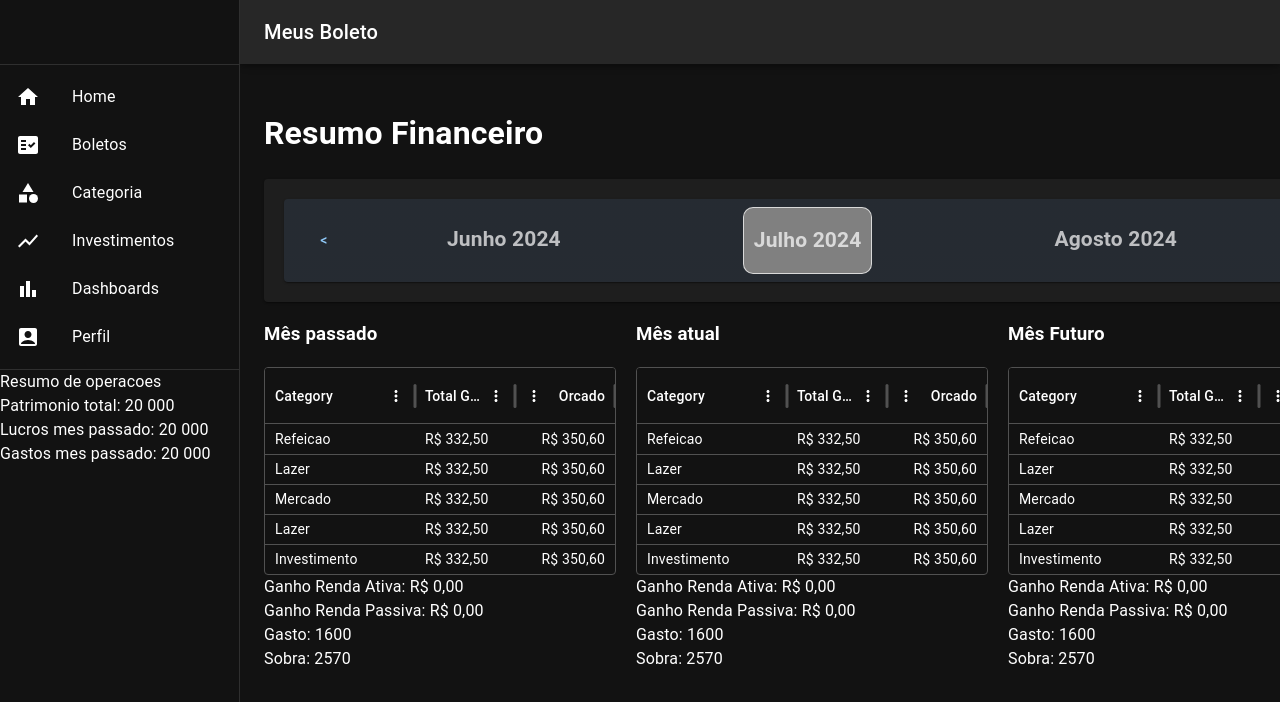
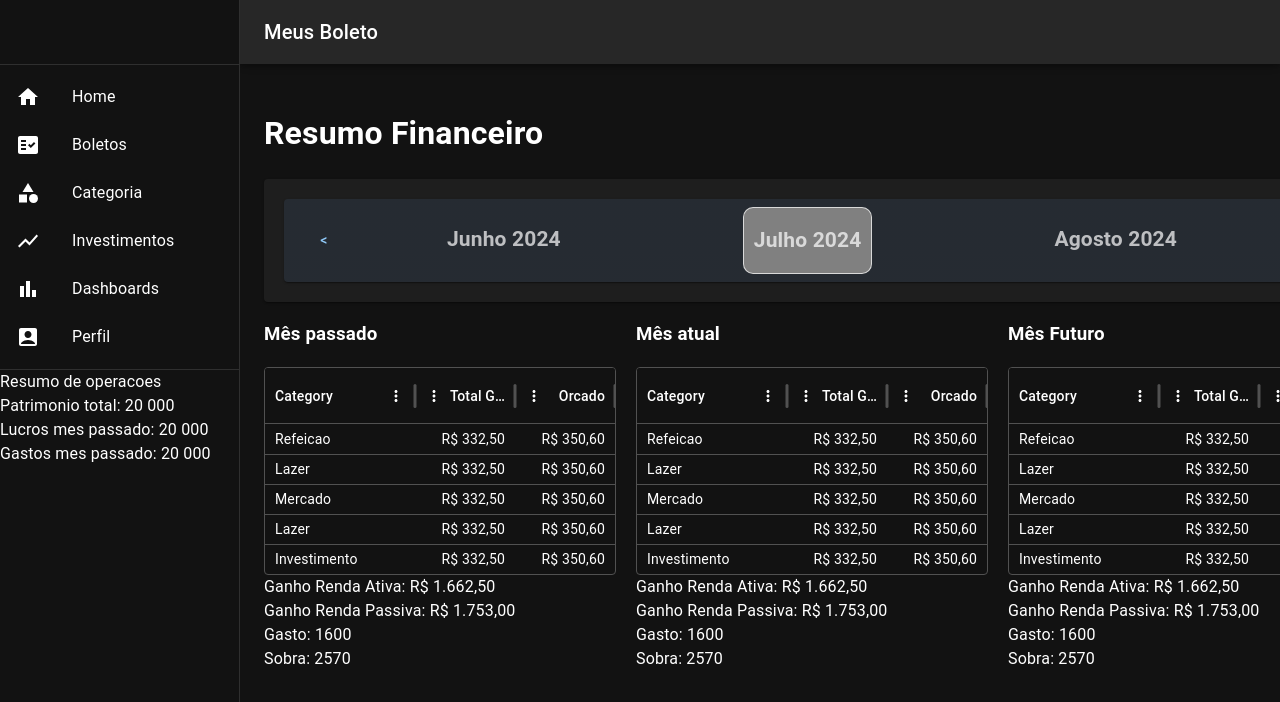
Before and after one commit to mmlodi/meus-boleto-tcc, a React (Create React App) app: page / in a window 1280 px wide. Shown: the top 702 px of the page. Built offline with nearby package versions, Linux system fonts and the light colour scheme; what @mui/x-data-grid-generator would draw is missing.

Commit message:
CORE FUNCIOANDO!!!!!

```diff
--- a/src/components/MainTable/index.js
+++ b/src/components/MainTable/index.js
@@ -22,50 +22,14 @@ const useFakeMutation = () => {
 };
 
 
-// const rows = [
-//   {
-//     id: 1,
-//     name: randomTraderName(),
-//     age: 25,
-//     dateCreated: randomCreatedDate(),
-//     lastLogin: randomUpdatedDate(),
-//   },
-//   {
-//     id: 2,
-//     name: randomTraderName(),
-//     age: 36,
-//     dateCreated: randomCreatedDate(),
-//     lastLogin: randomUpdatedDate(),
-//   },
-//   {
-//     id: 3,
-//     name: randomTraderName(),
-//     age: 19,
-//     dateCreated: randomCreatedDate(),
-//     lastLogin: randomUpdatedDate(),
-//   },
-//   {
-//     id: 4,
-//     name: randomTraderName(),
-//     age: 28,
-//     dateCreated: randomCreatedDate(),
-//     lastLogin: randomUpdatedDate(),
-//   },
-//   {
-//     id: 5,
-//     name: randomTraderName(),
-//     age: 23,
-//     dateCreated: randomCreatedDate(),
-//     lastLogin: randomUpdatedDate(),
-//   },
-// ];
+
 const columns = [
   //{ field: 'id', headerName: 'ID', width: 90 },
   {
     field: 'nomeTransacao',
     headerName: 'Category',
     width: 150,
-    editable: true,
+    //editable: true,
   },
   // {
   //   field: 'tipoTransacao',
@@ -76,8 +40,7 @@ const columns = [
   {
     field: 'valorTransacao',
     headerName: 'Total Gasto',
-    type: 'currency',
-    //width: 110,
+    type: 'number',
     editable: true,
     valueFormatter: (value) =>  {
       return formatToCurrency(value);
@@ -87,10 +50,8 @@ const columns = [
   {
     field: 'valorOrcamento',
     headerName: 'Orcado',
-    description: 'This column has a value getter and is not sortable.',
     type : 'number',
     editable: true,
-    //width: 160,
     valueFormatter: (value) =>  {
       return formatToCurrency(value);
     }
@@ -100,8 +61,9 @@ const columns = [
 
 export default function MainTable({rows, onUpdateValue}) {
 
+  //const [rowsDataGrid, setRowsDataGrid] = React.useState(rows)
 
-  const mutateRow = useFakeMutation();
+  const  mutateRow = useFakeMutation();
 
   const [snackbar, setSnackbar] = React.useState(null);
 
@@ -109,14 +71,24 @@ export default function MainTable({rows, onUpdateValue}) {
 
   const processRowUpdate = React.useCallback(
     async (newRow) => {
-      // Make the HTTP request to save in the backend
-      const response = await mutateRow(newRow);
-      setSnackbar({ children: 'Alterações salvas', severity: 'success' });
-      onUpdateValue(newRow);
-      return response;
+      try {
+        // Make the HTTP request to save in the backend
+        const response = await mutateRow(newRow);
+
+        // Update the parent component state
+        onUpdateValue(response);
+
+        setSnackbar({ children: 'Alterações salvas', severity: 'success' });
+        return response;
+      } catch (error) {
+        handleProcessRowUpdateError(error);
+        throw error; // rethrow the error to keep it bubbling up
+      }
     },
-    [mutateRow],
+    [mutateRow, onUpdateValue],
   );
+
+
 
   const handleProcessRowUpdateError = React.useCallback((error) => {
     setSnackbar({ children: error.message, severity: 'error' });
--- a/src/components/ResumeTable/index.js
+++ b/src/components/ResumeTable/index.js
@@ -1,38 +1,12 @@
 import * as React from 'react';
 import {formatToCurrency} from '../../utils/utils';
-
-
-const rows = [
-  { id: 1, nomeTransacao: 'Total', tipoTransacao: 'Gasto', valorTransacao: 332.50, valorOrcamento: 350.60 },
-  { id: 2, nomeTransacao: 'Debito', tipoTransacao: 'Gasto', valorTransacao: 332.50, valorOrcamento: 350.60 },
-  { id: 3, nomeTransacao: 'Liquido', tipoTransacao: 'Gasto', valorTransacao: 332.50, valorOrcamento: 350.60 },
-];
-
-const columns = [
-  {
-    field: 'nomeTransacao',
-    headerName: 'Nome da Transacao',
-    width: 150,
-  },
-  {
-    field: 'valorTransacao',
-    type: 'number',
-    headerName: 'Valor'
-  },
-  {
-    field: 'valorOrcamento',
-    type: 'number',
-    headerName: 'Orcado'
-  }
-
-];
 
 
 export default function TabelaResumo({updatedRows}) {
 
 
   function sumTransactionValues(rows) {
-    console.log(rows);
+    //console.log(rows);
     const totalValorTransacao = rows.reduce((sum, row) => {
       if (row && row.valorTransacao !== null) {
         return sum + row.valorTransacao;
--- a/src/pages/HomePage/index.js
+++ b/src/pages/HomePage/index.js
@@ -7,103 +7,55 @@ import MainTable from '../../components/MainTable';
 import { Card } from '@mui/material';
 import TabelaResumo from '../../components/ResumeTable';
 
-const Item = styled(Paper)(({ theme }) => ({
-    backgroundColor: theme.palette.mode === 'dark' ? '#1A2027' : '#fff',
-    ...theme.typography.body2,
-    padding: theme.spacing(1),
-    textAlign: 'center',
-    color: theme.palette.text.secondary,
-  }));
-
-  const currentMonthRows = [
-    { id: 1, mes:5, ano: 2024,nomeTransacao: 'Refeicao', tipoTransacao: 'Gasto', valorTransacao: 332.50, valorOrcamento: 350.60 },
-    { id: 2, mes:5, ano: 2024,nomeTransacao: 'Lazer', tipoTransacao: 'Gasto', valorTransacao: 332.50, valorOrcamento: 350.60 },
-    { id: 3, mes:5, ano: 2024,nomeTransacao: 'Mercado', tipoTransacao: 'Gasto', valorTransacao: 332.50, valorOrcamento: 350.60 },
-    { id: 4, mes:5, ano: 2024,nomeTransacao: 'Lazer', tipoTransacao: 'Gasto', valorTransacao: 332.50, valorOrcamento: 350.60 },
-    { id: 5, mes:5, ano: 2024,nomeTransacao: 'Investimento', tipoTransacao: 'Investimento', valorTransacao: 332.50, valorOrcamento: 350.60 },
-    { id: 6, mes: 6 ,ano: 2024,nomeTransacao: 'Refeicao', tipoTransacao: 'Gasto', valorTransacao: 332.50, valorOrcamento: 350.60 },
-    { id: 7, mes: 6 ,ano: 2024,nomeTransacao: 'Lazer', tipoTransacao: 'Gasto', valorTransacao: 332.50, valorOrcamento: 350.60 },
-    { id: 8, mes: 6 ,ano: 2024,nomeTransacao: 'Mercado', tipoTransacao: 'Gasto', valorTransacao: 332.50, valorOrcamento: 350.60 },
-    { id: 9, mes: 6 ,ano: 2024,nomeTransacao: 'Lazer', tipoTransacao: 'Gasto', valorTransacao: 332.50, valorOrcamento: 350.60 },
-    { id: 10, mes: 6 ,ano: 2024,nomeTransacao: 'Investimento', tipoTransacao: 'Investimento', valorTransacao: 332.50, valorOrcamento: 350.60 },
-    { id: 11, mes: 7 ,ano: 2024,nomeTransacao: 'Refeicao', tipoTransacao: 'Gasto', valorTransacao: 332.50, valorOrcamento: 350.60 },
-    { id: 12, mes: 7 ,ano: 2024,nomeTransacao: 'Lazer', tipoTransacao: 'Gasto', valorTransacao: 332.50, valorOrcamento: 350.60 },
-    { id: 13, mes: 7 ,ano: 2024,nomeTransacao: 'Mercado', tipoTransacao: 'Gasto', valorTransacao: 332.50, valorOrcamento: 350.60 },
-    { id: 14, mes: 7 ,ano: 2024,nomeTransacao: 'Lazer', tipoTransacao: 'Gasto', valorTransacao: 332.50, valorOrcamento: 350.60 },
-    { id: 15, mes: 7 ,ano: 2024,nomeTransacao: 'Investimento', tipoTransacao: 'Investimento', valorTransacao: 332.50, valorOrcamento: 350.60 },
-    { id: 16, mes: 8,ano: 2024,nomeTransacao: 'Refeicao', tipoTransacao: 'Gasto', valorTransacao: 332.50, valorOrcamento: 350.60 },
-    { id: 17, mes: 8 ,ano: 2024,nomeTransacao: 'Lazer', tipoTransacao: 'Gasto', valorTransacao: 332.50, valorOrcamento: 350.60 },
-    { id: 18, mes: 8 ,ano: 2024,nomeTransacao: 'Mercado', tipoTransacao: 'Gasto', valorTransacao: 332.50, valorOrcamento: 350.60 },
-    { id: 19, mes: 8 ,ano: 2024,nomeTransacao: 'Lazer', tipoTransacao: 'Gasto', valorTransacao: 332.50, valorOrcamento: 350.60 },
-    { id: 20, mes: 8 ,ano: 2024,nomeTransacao: 'Investimento', tipoTransacao: 'Investimento', valorTransacao: 332.50, valorOrcamento: 350.60 }
-];
-
-
-
-
-
 const HomePage = () => {
 
     const [selectedMonth, setSelectedMonth] = useState( new Date());
-    const [rowToUpdated , setRowToUpdate] = useState(null);
-    const [data , setData] = useState([]);
-
-    useEffect(() =>{
-        filterToMonthFields(currentMonthRows);
-    },[selectedMonth])
-
-
-
-    const filterToMonthFields =  (rows) => {
-        const currentMonth = selectedMonth.getMonth();
-        const updatedData = [
-            {
-                name: 'current',
-                data: rows.filter(item => (item.mes === currentMonth))
-            },
-            {
-                name: 'last',
-                data: rows.filter(item => (item.mes === (currentMonth - 1)))
-            },
-            {
-                name: 'next',
-                data: rows.filter(item => (item.mes === (currentMonth + 1)))
-            }
-        ];
-        console.log(updatedData);
-        setData(updatedData);
-    };
+    const [currentMonthRows, setCurrentMonthRows] = useState ([
+        { id: 1, mes: 5, ano: 2024,nomeTransacao: 'Refeicao', tipoTransacao: 'Gasto', valorTransacao: 332.50, valorOrcamento: 350.60 },
+        { id: 2, mes: 5, ano: 2024,nomeTransacao: 'Lazer', tipoTransacao: 'Gasto', valorTransacao: 332.50, valorOrcamento: 350.60 },
+        { id: 3, mes: 5, ano: 2024,nomeTransacao: 'Mercado', tipoTransacao: 'Gasto', valorTransacao: 332.50, valorOrcamento: 350.60 },
+        { id: 4, mes: 5, ano: 2024,nomeTransacao: 'Lazer', tipoTransacao: 'Gasto', valorTransacao: 332.50, valorOrcamento: 350.60 },
+        { id: 5, mes: 5, ano: 2024,nomeTransacao: 'Investimento', tipoTransacao: 'Investimento', valorTransacao: 332.50, valorOrcamento: 350.60 },
+        { id: 6, mes: 6, ano: 2024,nomeTransacao: 'Refeicao', tipoTransacao: 'Gasto', valorTransacao: 332.50, valorOrcamento: 350.60 },
+        { id: 7, mes: 6, ano: 2024,nomeTransacao: 'Lazer', tipoTransacao: 'Gasto', valorTransacao: 332.50, valorOrcamento: 350.60 },
+        { id: 8, mes: 6, ano: 2024,nomeTransacao: 'Mercado', tipoTransacao: 'Gasto', valorTransacao: 332.50, valorOrcamento: 350.60 },
+        { id: 9, mes: 6, ano: 2024,nomeTransacao: 'Lazer', tipoTransacao: 'Gasto', valorTransacao: 332.50, valorOrcamento: 350.60 },
+        { id: 10, mes: 6, ano: 2024,nomeTransacao: 'Investimento', tipoTransacao: 'Investimento', valorTransacao: 332.50, valorOrcamento: 350.60 },
+        { id: 11, mes: 7, ano: 2024,nomeTransacao: 'Refeicao', tipoTransacao: 'Gasto', valorTransacao: 332.50, valorOrcamento: 350.60 },
+        { id: 12, mes: 7, ano: 2024,nomeTransacao: 'Lazer', tipoTransacao: 'Gasto', valorTransacao: 332.50, valorOrcamento: 350.60 },
+        { id: 13, mes: 7, ano: 2024,nomeTransacao: 'Mercado', tipoTransacao: 'Gasto', valorTransacao: 332.50, valorOrcamento: 350.60 },
+        { id: 14, mes: 7, ano: 2024,nomeTransacao: 'Lazer', tipoTransacao: 'Gasto', valorTransacao: 332.50, valorOrcamento: 350.60 },
+        { id: 15, mes: 7, ano: 2024,nomeTransacao: 'Investimento', tipoTransacao: 'Investimento', valorTransacao: 332.50, valorOrcamento: 350.60 },
+        { id: 16, mes: 8, ano: 2024,nomeTransacao: 'Refeicao', tipoTransacao: 'Gasto', valorTransacao: 332.50, valorOrcamento: 350.60 },
+        { id: 17, mes: 8, ano: 2024,nomeTransacao: 'Lazer', tipoTransacao: 'Gasto', valorTransacao: 332.50, valorOrcamento: 350.60 },
+        { id: 18, mes: 8, ano: 2024,nomeTransacao: 'Mercado', tipoTransacao: 'Gasto', valorTransacao: 332.50, valorOrcamento: 350.60 },
+        { id: 19, mes: 8, ano: 2024,nomeTransacao: 'Lazer', tipoTransacao: 'Gasto', valorTransacao: 332.50, valorOrcamento: 350.60 },
+        { id: 20, mes: 8, ano: 2024,nomeTransacao: 'Investimento', tipoTransacao: 'Investimento', valorTransacao: 332.50, valorOrcamento: 350.60 }
+    ]);
 
     function handleMonthSelect (month){
         setSelectedMonth(month);
-        //console.log('Selected month:', selectedMonth);
     };
 
-    function handleUpdateValue (value){
-        updateRow(value.id, value);
+    async function handleUpdateValue (value){
+        updateRow(value);
     }
 
-    const updateRow = (id, updatedFields) => {
+    const updateRow = (updatedFields) => {
+        console.log("ID:", updatedFields.id, "Updated Fields:", updatedFields);
+
         const updatedRows = currentMonthRows.map(row =>
-            row.id === id ? { ...row, ...updatedFields } : row
+            row.id === updatedFields.id
+                ? {
+                    ...row,
+                    valorTransacao: updatedFields.valorTransacao,
+                    valorOrcamento: updatedFields.valorOrcamento
+                  }
+                : row
         );
-        setData(updatedRows);
+
+        setCurrentMonthRows(updatedRows);
     };
-    // function generateRandomValue(min = 100, max = 1000) {
-    //     return parseFloat((Math.random() * (max - min) + min).toFixed(2));
-    // }
-
-    // const updateTransactionRows = (rows) => {
-    //     return rows.map(row => ({
-    //         ...row,
-    //         valorTransacao: generateRandomValue(),
-    //         valorOrcamento: generateRandomValue()
-    //     }));
-    // };
-
-    // const updatedCurrentMonthRows = updateTransactionRows(data[0].data);
-    // const updatedLastMonthRows = updateTransactionRows(data[1].data);
-    // const updatedNextMonthRows = updateTransactionRows(data[2].data);
 
     return (
         <React.Fragment>
@@ -118,18 +70,18 @@ const HomePage = () => {
             <div className='mainDiv'>
                 <div>
                     <h3>Mês passado</h3>
-                    { data.length > 0 && <MainTable rows={data[1].data} onUpdateValue={handleUpdateValue}/>}
-                    { data.length > 0 && <TabelaResumo  updatedRows={[]}/>}
+                    { currentMonthRows.length > 0 && <MainTable rows={currentMonthRows.filter(item => item.mes === selectedMonth.getMonth() - 1)} onUpdateValue={handleUpdateValue}/>}
+                    { currentMonthRows.length > 0 && <TabelaResumo  updatedRows={currentMonthRows.filter(item => item.mes === selectedMonth.getMonth() - 1)}/>}
                 </div>
                 <div>
                     <h3>Mês atual</h3>
-                    { data.length > 0 && <MainTable rows={data[0].data} onUpdateValue={handleUpdateValue}/>}
-                    { data.length > 0 &&<TabelaResumo updatedRows={[]}/>}
+                    { currentMonthRows.length > 0 && <MainTable rows={currentMonthRows.filter(item => item.mes === selectedMonth.getMonth())} onUpdateValue={handleUpdateValue}/>}
+                    { currentMonthRows.length > 0 &&<TabelaResumo updatedRows={currentMonthRows.filter(item => item.mes === selectedMonth.getMonth())}/>}
                 </div>
                 <div>
                     <h3>Mês Futuro</h3>
-                    { data.length > 0 &&<MainTable rows={data[2].data} onUpdateValue={handleUpdateValue}/>}
-                    { data.length > 0 &&<TabelaResumo updatedRows={[]}/>}
+                    { currentMonthRows.length > 0 &&<MainTable rows={currentMonthRows.filter(item => item.mes === selectedMonth.getMonth() + 1 )} onUpdateValue={handleUpdateValue}/>}
+                    { currentMonthRows.length > 0 &&<TabelaResumo updatedRows={currentMonthRows.filter(item => item.mes === selectedMonth.getMonth() + 1 )}/>}
                 </div>
             </div>
         </React.Fragment>
```
